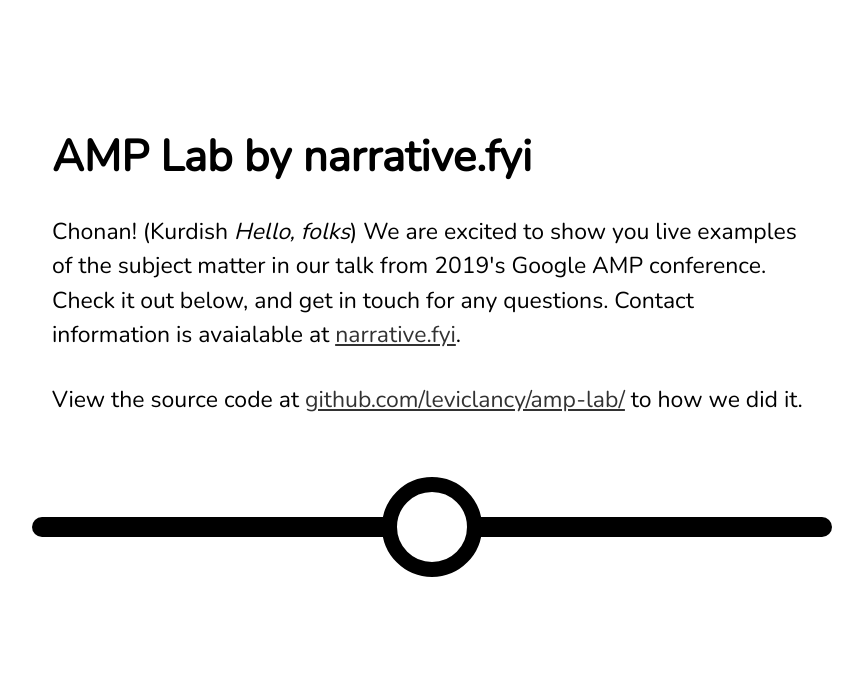
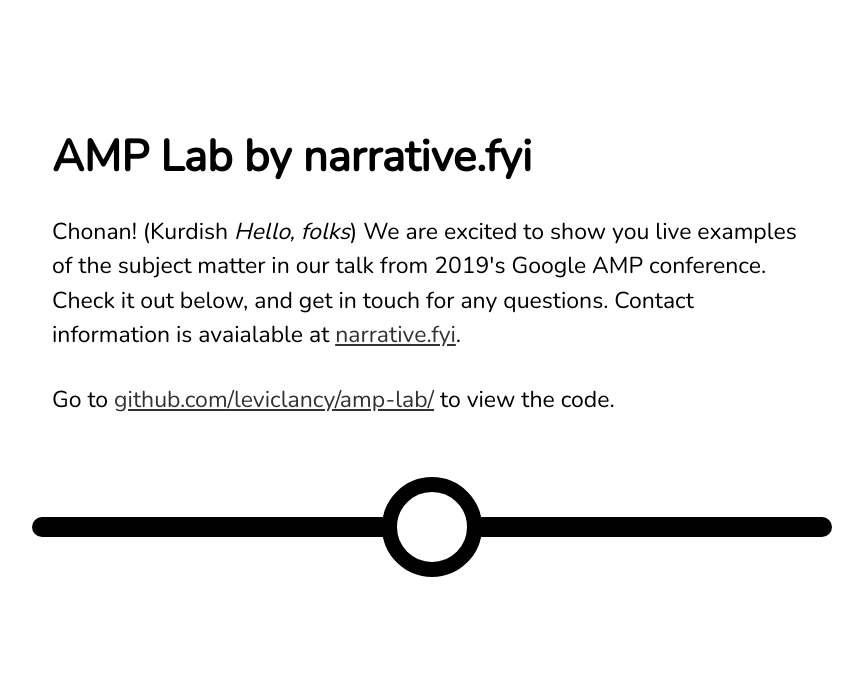
Before and after one commit to leviclancy/amp-lab, a PHP site: page / in a window 1280 px wide. Shown: the top 676 px of the page, without its empty margins (208-1071 px from the left). Run offline with PHP 8.4, Linux system fonts and the light colour scheme; some libraries are stand-ins or nearby versions.

Commit message:
Update index.php

```diff
--- a/index.php
+++ b/index.php
@@ -73,7 +73,7 @@ $text_direction_default = "ltr"; ?>
 
 <p amp-fx='parallax' data-parallax-factor='1.2'>Chonan! (Kurdish <i>Hello, folks</i></i>) We are excited to show you live examples of the subject matter in our talk from 2019's Google AMP conference. Check it out below, and get in touch for any questions. Contact information is avaialable at <a href-"https://narrative.fyi">narrative.fyi</a>.</p>
 
-<p amp-fx='parallax' data-parallax-factor='1.15'>View the source code at <a href='https://github.com/leviclancy/amp-lab/'>github.com/leviclancy/amp-lab/</a> to how we did it.</p>
+<p amp-fx='parallax' data-parallax-factor='1.15'>Go to <a href='https://github.com/leviclancy/amp-lab/'>github.com/leviclancy/amp-lab/</a> to view the code.</p>
 
 <div id='block-intro-line' amp-fx='parallax' data-parallax-factor='1.05'><span></span></div>
 
```
